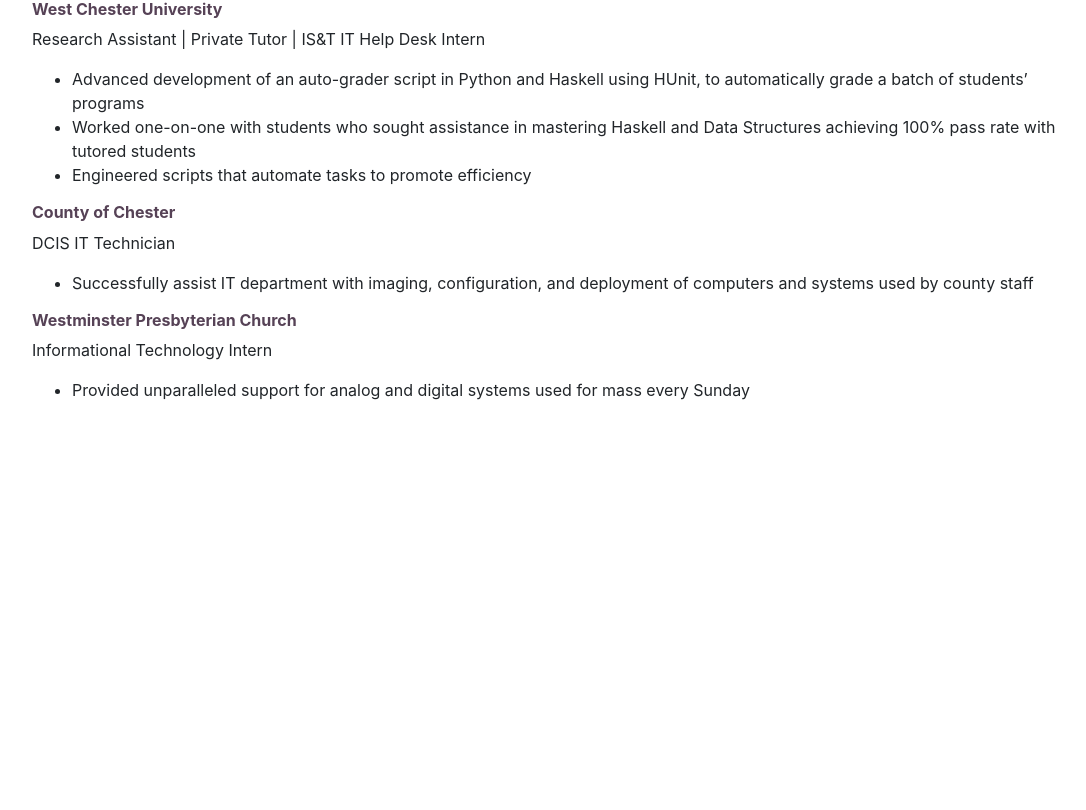
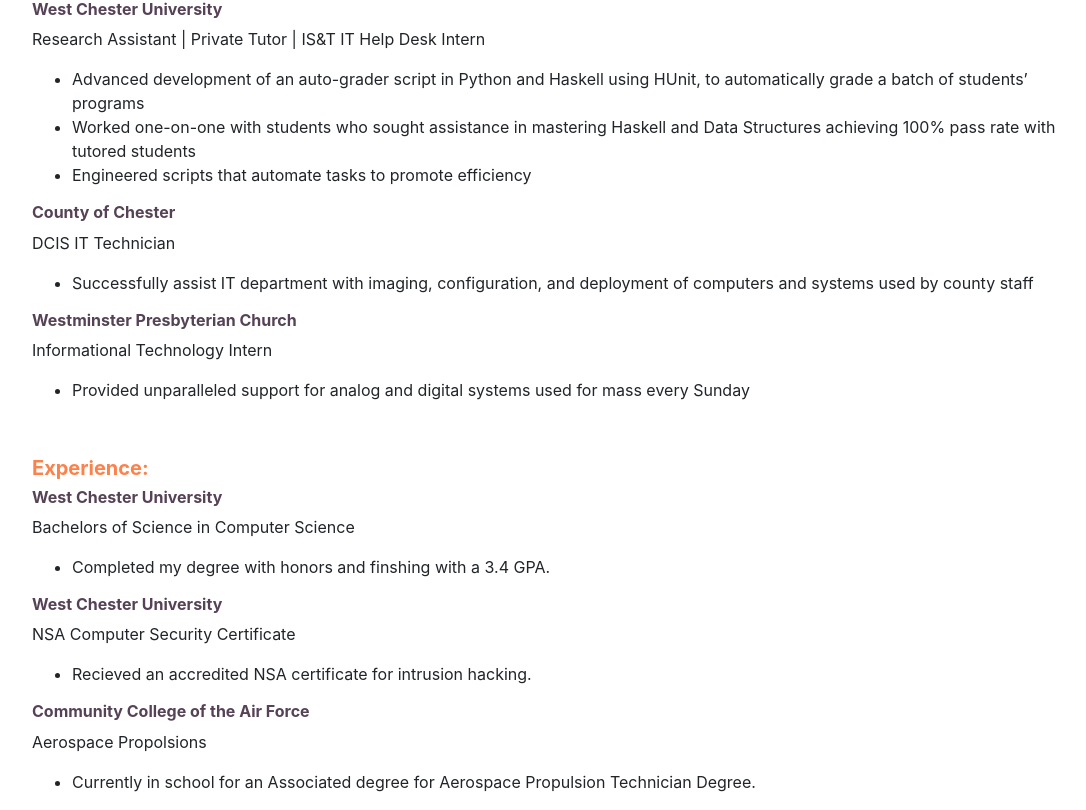
Before and after one commit to ZachSoles/my-app, a React (Create React App) app: page / in a window 1280 px wide. Shown: the part 1251-2061 px from the top of the page, without its empty margins (96-1182 px from the left). Before the commit the page ends 1669 px from the top, so only its background shows below. Built offline with nearby package versions, Linux system fonts and the light colour scheme.

Commit message:
Add projects and redesign of projects
Updated projects page to use color scheme of website

https://www.color-hex.com/color-palette/102271

```diff
--- /dev/null
+++ b/src/Components/Education.json
@@ -0,0 +1,27 @@
+
+{
+    "name":"Experience",
+    "education": [
+        {
+            "name":"West Chester University",
+            "title":"Bachelors of Science in Computer Science",
+            "bullet": [
+                "Completed my degree with honors and finshing with a 3.4 GPA."
+            ]
+        },
+        {
+            "name":"West Chester University",
+            "title":"NSA Computer Security Certificate",
+            "bullet": [
+                "Recieved an accredited NSA certificate for intrusion hacking."
+            ]
+        },
+        {
+            "name":"Community College of the Air Force",
+            "title":"Aerospace Propolsions",
+            "bullet": [
+                "Currently in school for an Associated degree for Aerospace Propulsion Technician Degree."
+            ]
+        }
+    ]
+}
--- a/src/Components/Experience/Experience.js
+++ b/src/Components/Experience/Experience.js
@@ -1,10 +1,10 @@
 import React from 'react';
 import 'bootstrap/dist/css/bootstrap.min.css';
-import json from './Experience.json';
+// import json from './Experience.json';
 import '../Shared/Info.css'
 import { Media } from 'react-bootstrap';
 
-function Experience() {
+function Experience(json) {
   return (
     <div>
         <Media className="style">
--- a/src/Components/Fontpage.js
+++ b/src/Components/Fontpage.js
@@ -3,15 +3,18 @@
 import Homepage from './Homepage/Homepage';
 import About from './About/About';
 import Experience from './Experience/Experience';
+import exp from './Experience/Experience.json';
+import edu from './Education.json';
 
-function Header(props) {
+function FrontPage() {
   return (
     <div>
         <Homepage/>
         <About/>
-        <Experience/>
+        <Experience name={exp.name} Experience={exp.Experience}/>
+        <Experience name={edu.name} Experience={edu.education}/>
     </div>
   );
 }
 
-export default Header;
+export default FrontPage;
--- a/src/Components/Projects/Projects.js
+++ b/src/Components/Projects/Projects.js
@@ -2,6 +2,7 @@
 import 'bootstrap/dist/css/bootstrap.min.css';
 import json from './Projects.json';
 import './Projects.css';
+import '../Shared/Info.css';
 import {Card, CardColumns, Button, Carousel} from 'react-bootstrap';
 // import todo1 from '../Resources/todo1.png';
 // import nyx1 from '../Resources/nyx1.png';
@@ -22,13 +23,21 @@
                     (<img className="d-block w-100" src={project.image} alt="App Image"/>) :
                     (<p></p>)
                   }
-                  <Card.Title>
+                  <Card.Title className="title">
                     {project.title}
                   </Card.Title>
                   <Card.Text>
                     {project.text}
                   </Card.Text>
+                  <Card.Text className="name">Technologies:</Card.Text>
+                  <Card.Text className="gray1">{project.technologies}</Card.Text>
                 </Card.Body>
+                {
+                    project.link.length !== 0 ?
+                      (<Button target="_blank" href={project.link} variant="outline-dark">Check Out My Project</Button>) :
+                      (<p></p>)
+                }
+                <p></p>
                 {
                     project.github.length !== 0 ?
                       (<Button target="_blank" href={project.github} variant="outline-dark">Source Code</Button>) :
--- a/src/Components/Projects/Projects.json
+++ b/src/Components/Projects/Projects.json
@@ -3,24 +3,40 @@
         "title":"Nyx",
         "text":"A movie watchlist for iOS developed using SwiftUI to stop fights on what movies my wife and I were going to watch for the night",
         "github":"https://github.com/ZachSoles/Nyx",
-        "image":"https://raw.githubusercontent.com/ZachSoles/My-Portfolio/master/src/Components/Resources/nyx1.png"
+        "link":"",
+        "image":"https://raw.githubusercontent.com/ZachSoles/My-Portfolio/master/src/Components/Resources/nyx1.png",
+        "technologies":"SwiftUI, CoreData, OpenMDB API"
     },
     {
         "title":"",
         "text":"Script to convert images to excel csv files for binary images using Python and OpenCV",
         "github":"",
-        "image":""
+        "link":"",
+        "image":"",
+        "technologies":"OpenCV, Python"
     },
     {
         "title":"Todo App",
         "text":"Simple iOS todo application to learn CoreData and SwiftUI",
         "github":"https://github.com/ZachSoles/Todo-List",
-        "image":"https://raw.githubusercontent.com/ZachSoles/My-Portfolio/master/src/Components/Resources/todo1.png"
+        "link":"",
+        "image":"https://raw.githubusercontent.com/ZachSoles/My-Portfolio/master/src/Components/Resources/todo1.png",
+        "technologies":"SwiftUI, CoreData"
     },
     {
         "title":"RPG Text Based Game",
         "text":"A clone of ZORG, a terminal based roleplaying game developed using Java.",
         "github":"https://github.com/ZachSoles/Java-Text-Based-RPG",
-        "image":""
+        "link":"",
+        "image":"",
+        "technologies":"Java"
+    },
+    {
+        "title":"Sorting Algorithm Visualizer",
+        "text":"A webpage created to show the speed and how different sorting algorithms work to sort a random array.",
+        "github":"https://github.com/ZachSoles/Java-Text-Based-RPG",
+        "link":"https://zachsoles.github.io/SortingAlgorithmVisualizer/",
+        "image":"",
+        "technologies":"React, TypeScript"
     }
 ]
--- a/src/Components/Shared/Info.css
+++ b/src/Components/Shared/Info.css
@@ -15,6 +15,18 @@
     font-weight: bold;
 }
 
+.gray1 {
+    color: #96939b;
+}
+
+.gray2 {
+    color: #bfbfbf;
+}
+
+.white {
+    color: #e8e8e8;
+}
+
 .btn-primary {
     color: #fff;
     background-color: #fc814a;
```
Also changed, not shown: 2 other files (tests, documents, lock files or other folders).
